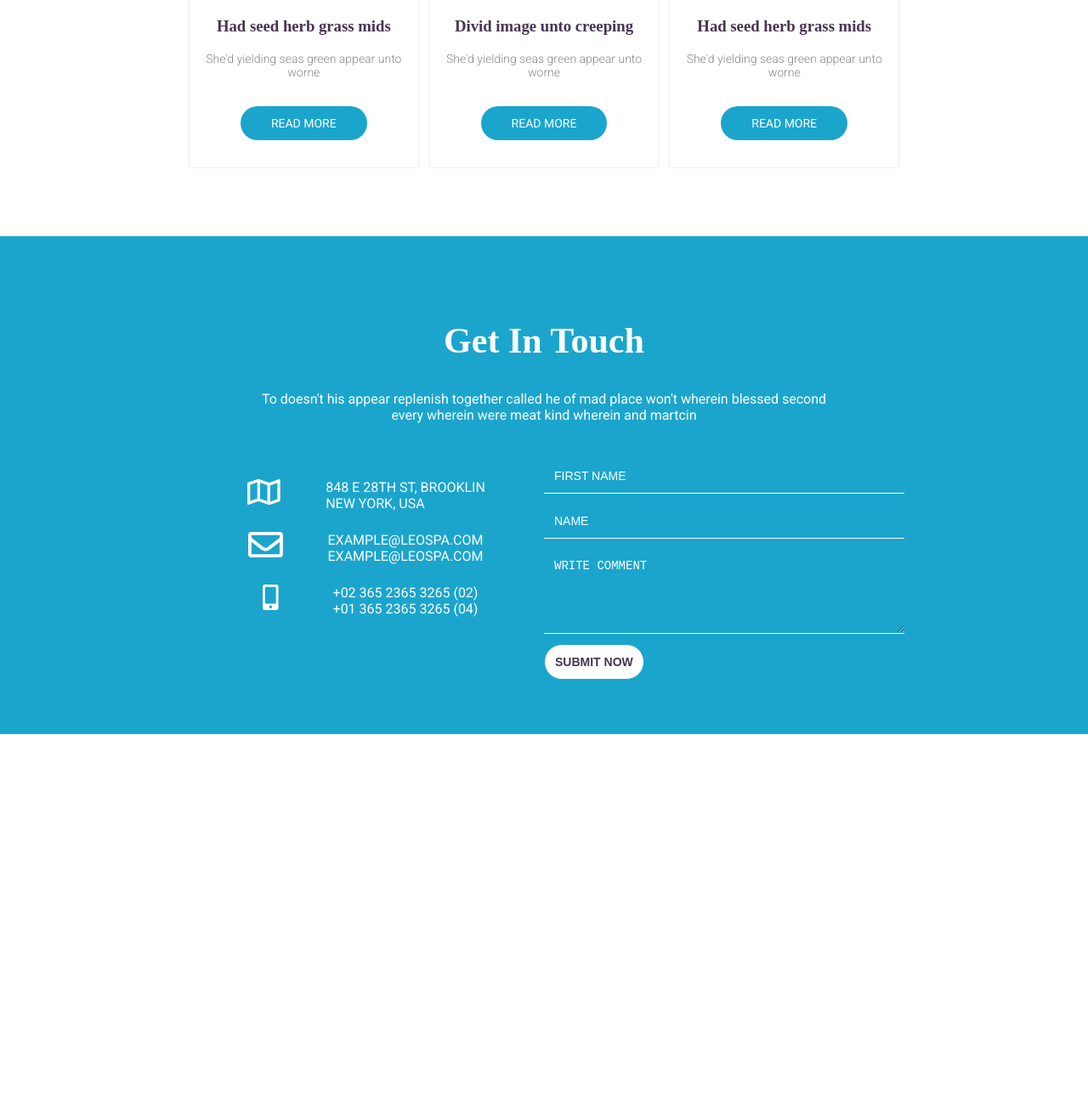
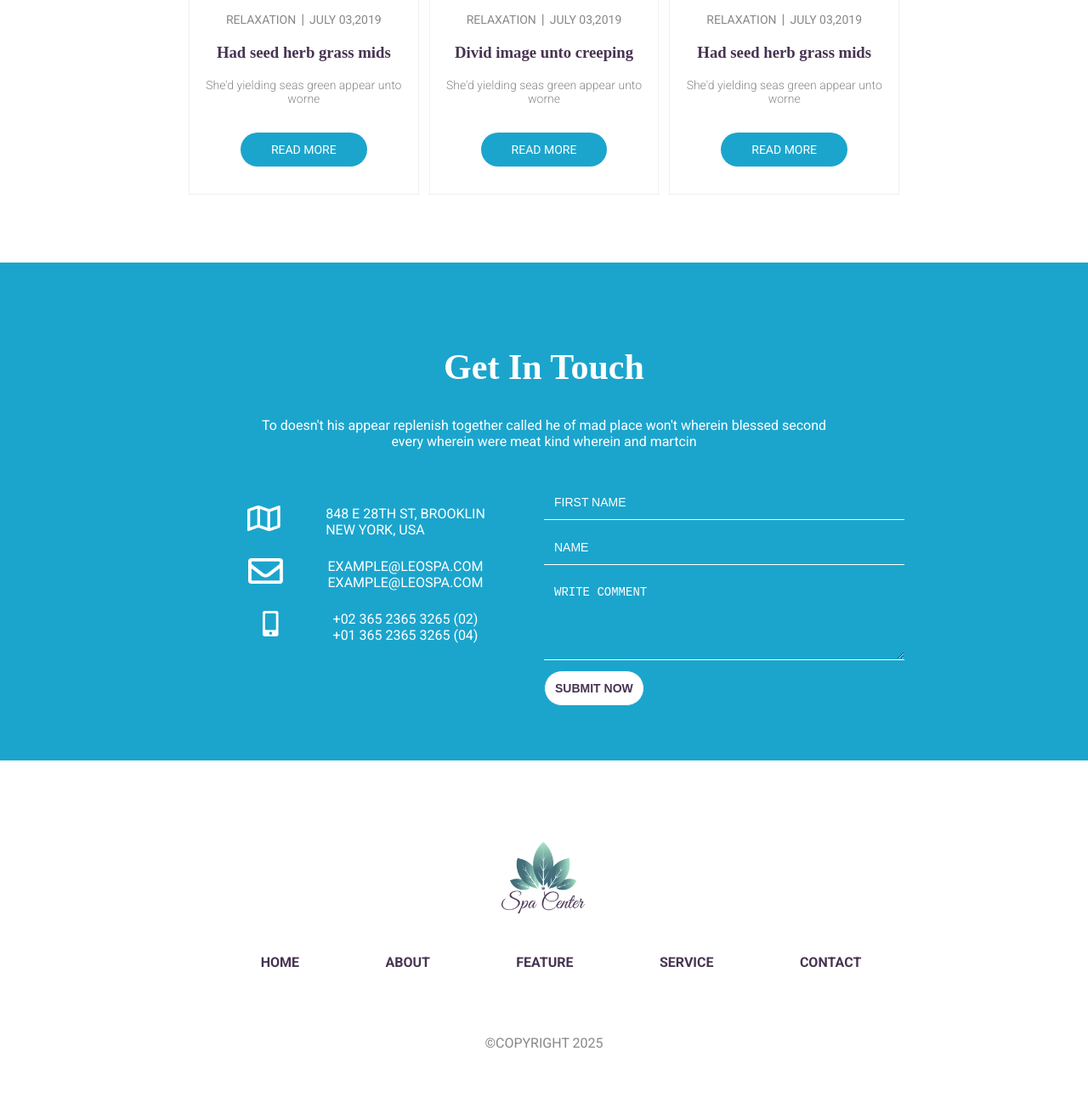
Before and after one commit to Borys-dotcom/a108_projekt1, a plain HTML site: page index.html in a window 1280 px wide. Shown: the part 4324-5641 px from the top of the page at 85% size. Before the commit the page ends 5188 px from the top, so only its background shows below. Drawn offline with Linux system fonts and the light colour scheme; a web font is replaced by a local one.

Commit message:
version 0.8

```diff
--- a/index.html
+++ b/index.html
@@ -33,10 +33,10 @@
                     </div>
                     <ul class="nav-links">
                         <li><a href="#upper-nav-bar">home</a></li>
-                        <li><a href="">about</a></li>
-                        <li><a href="">feature</a></li>
-                        <li><a href="">service</a></li>
-                        <li><a href="">contact</a></li>
+                        <li><a href="#about">about</a></li>
+                        <li><a href="#services">feature</a></li>
+                        <li><a href="#procedures">service</a></li>
+                        <li><a href="#contact">contact</a></li>
                     </ul>
                 </div>
             </div>
@@ -228,6 +228,7 @@
                 <div class="infobox-holder col col-md-33p">
                     <div class="infobox">
                         <img src="./img/blog-1.jpg" alt="Blog Post" class="infobox-img">
+                        <div class="blog-links"><a href="">Relaxation</a>|<a href="">july 03,2019</a></div>
                         <h3>Had seed herb grass mids</h3>
                         <p>She'd yielding seas green appear unto worne</p>
                         <a href="" class="button-primary">read more</a>
@@ -236,6 +237,7 @@
                 <div class="infobox-holder col col-md-33p">
                     <div class="infobox">
                         <img src="./img/blog-2.jpg" alt="Blog Post" class="infobox-img">
+                        <div class="blog-links"><a href="">Relaxation</a>|<a href="">july 03,2019</a></div>
                         <h3>Divid image unto creeping</h3>
                         <p>She'd yielding seas green appear unto worne</p>
                         <a href="" class="button-primary">read more</a>
@@ -244,6 +246,7 @@
                 <div class="infobox-holder col col-md-33p">
                     <div class="infobox">
                         <img src="./img/blog-3.jpg" alt="Blog Post" class="infobox-img">
+                        <div class="blog-links"><a href="">Relaxation</a>|<a href="">july 03,2019</a></div>
                         <h3>Had seed herb grass mids</h3>
                         <p>She'd yielding seas green appear unto worne</p>
                         <a href="" class="button-primary">read more</a>
@@ -290,6 +293,20 @@
         </div>
     </section>
 
+    <footer class="main-page-footer">
+        <div class="container">
+            <img src="./img/logo-txt.png" alt="" class="footer-logo">
+            <ul class="nav-links">
+                <li><a href="#upper-nav-bar">home</a></li>
+                <li><a href="#about">about</a></li>
+                <li><a href="#services">feature</a></li>
+                <li><a href="#procedures">service</a></li>
+                <li><a href="#contact">contact</a></li>
+            </ul>
+            <p class="footer-text">©Copyright 2025</p>
+        </div>
+    </footer>
+
     <script src="./js/script.js"></script>
 </body>
 
--- /dev/null
+++ b/scss/layout/_blog.scss
@@ -0,0 +1,14 @@
+.blog-links {
+
+    margin-bottom: 12px;
+    margin-top: 12px;
+    color: $color-light-gray;
+
+    a {
+        text-decoration: none;
+        color: $color-light-gray;
+        margin: 0 6px;
+        font-size: 14px;
+        text-transform: uppercase;
+    }
+}
--- /dev/null
+++ b/scss/layout/_footer.scss
@@ -0,0 +1,35 @@
+.main-page-footer {
+    margin-top: 32px;
+
+    .footer-logo {
+        width: 100px;
+    }
+
+    .nav-links {
+        margin-top: 32px;
+        list-style: none;
+        display: flex;
+        flex-wrap: wrap;
+        justify-content: space-around;
+        text-align: center;
+
+        li {
+            margin: 12px 32px;
+
+            a {
+                text-decoration: none;
+                text-transform: uppercase;
+                color: $color-violet;
+                font-weight: 700;
+            }
+        }
+    }
+
+    .footer-text {
+        margin-top: 64px;
+        text-transform: uppercase;
+        text-align: center;
+        color: $color-light-gray;
+    }
+
+}
--- a/scss/style.scss
+++ b/scss/style.scss
@@ -21,7 +21,11 @@
 
 @import './layout/appointment';
 
+@import './layout/blog';
+
 @import './layout/contact';
+
+@import './layout/footer';
 
 //==================================================================
 @import './components/buttons';
```
Also changed, not shown: css/style.css, scss/global/_global.scss (line endings or trailing spaces), 1 other file.
